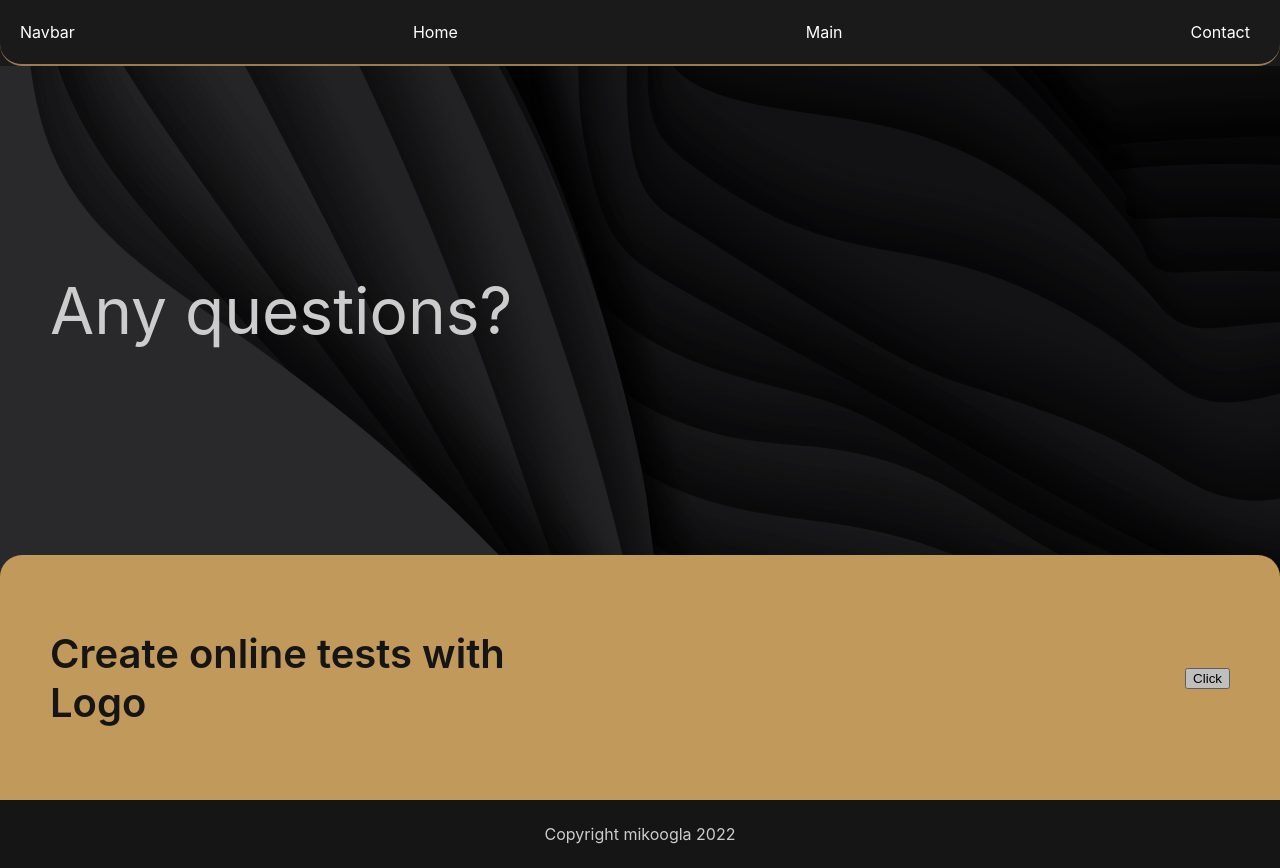
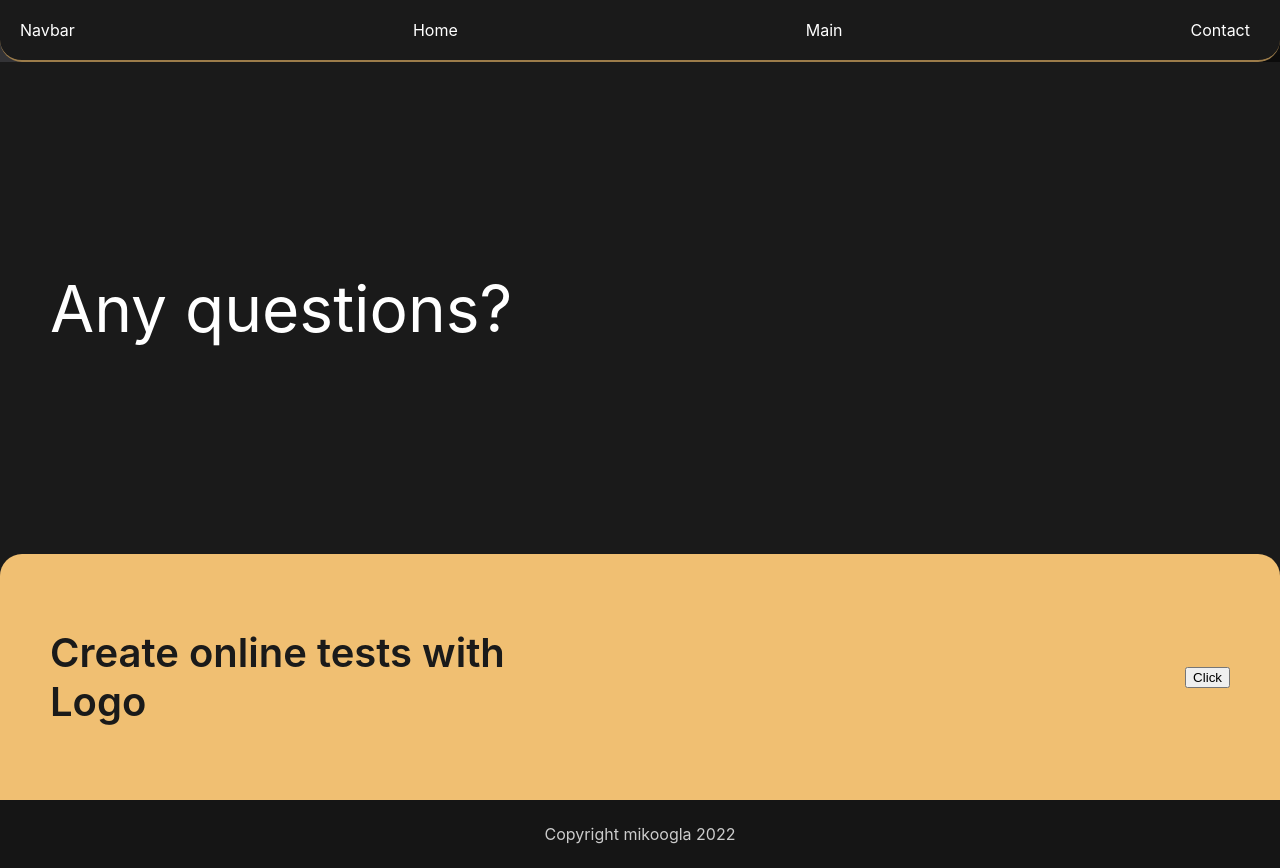
Before and after one commit to mikoogla/vue-quiz-project, a Vue app: page /landing in a window 1280 px wide. Built offline with nearby package versions, Linux system fonts and the light colour scheme.

Commit message:
added background image

```diff
--- a/src/App.vue
+++ b/src/App.vue
@@ -4,7 +4,8 @@ import Navbar from "./components/Navbar.vue";
 </script>
 
 <template>
-  <div class="main">
+  <!-- todo: background img in dynamic class based on router path -->
+  <div class="main backgroundImg">
     <header>
       <Navbar />
     </header>
@@ -30,6 +31,10 @@ footer {
 main {
   flex: 1;
 }
+.backgroundImg {
+  background-image: url("./assets/backImage.png");
+  background-position: center;
+}
 .main {
   display: flex;
   flex-direction: column;
@@ -42,4 +47,3 @@ main {
   background-color: var(--background-color);
 }
 </style>
-<!--  -->
--- a/src/components/Navbar.vue
+++ b/src/components/Navbar.vue
@@ -1,6 +1,6 @@
 <script setup></script>
 <template>
-  <div class="main">
+  <div class="nav-main">
     <ul className="flexRow">
       Navbar
       <li><RouterLink to="/">Home</RouterLink></li>
@@ -19,7 +19,7 @@ li {
   list-style-type: none;
   margin: 0px 10px;
 }
-.main {
+.nav-main {
   overflow: hidden;
   width: 100%;
   max-height: 4rem;
@@ -29,14 +29,15 @@ li {
   border-radius: 0px 0px 22px 22px;
   display: flex;
   flex-direction: row;
-  justify-content: center;
+  justify-content: space-between;
   align-items: space-between;
 }
 .flexRow {
+  width: 100%;
   display: flex;
   flex-direction: row;
   justify-content: space-between;
-  align-items: center;
+  align-items: space-between;
   padding: 20px;
   margin: 0px;
 }
--- a/src/views/LandingPage.vue
+++ b/src/views/LandingPage.vue
@@ -26,10 +26,7 @@ h1 {
 .main {
   width: 100%;
   height: 100%;
-  background-image: url("../assets/backImage.png");
-  background-color: var(--background-color);
-  background-position: center;
-  filter: brightness(0.8);
+
   display: flex;
   flex-direction: column;
   justify-content: space-between;
```
